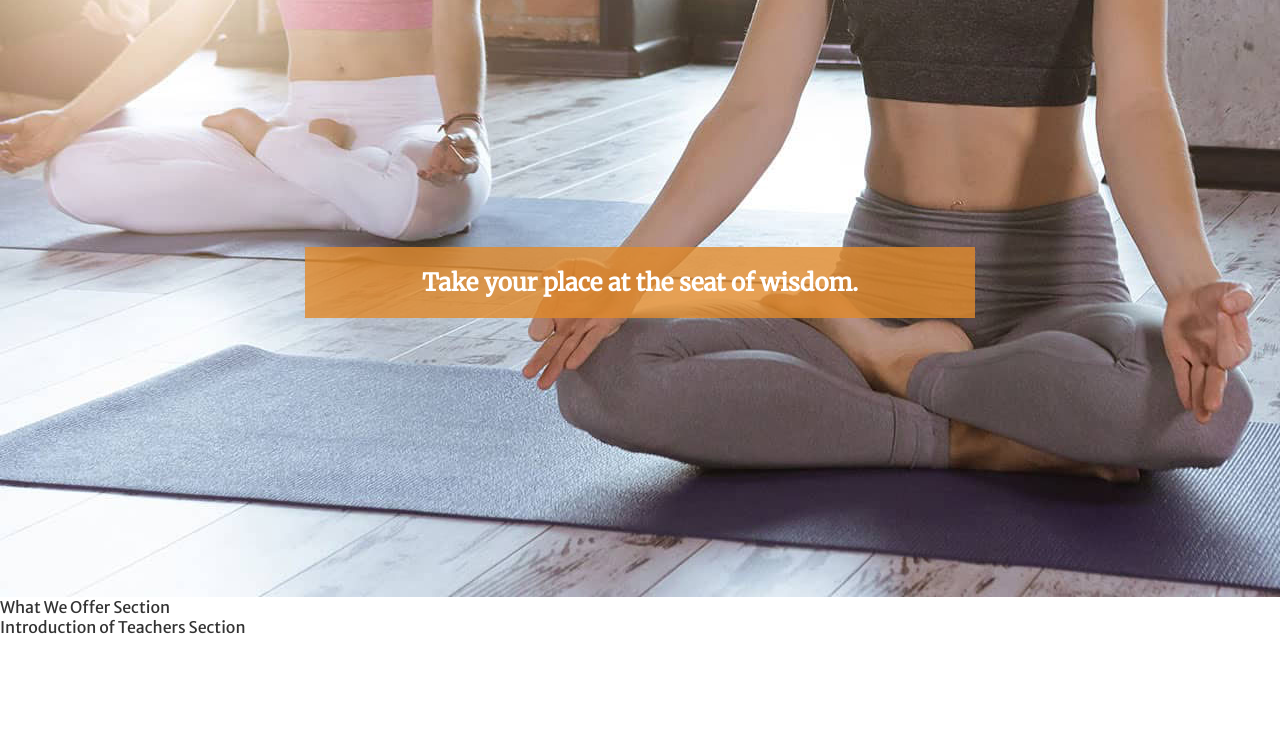
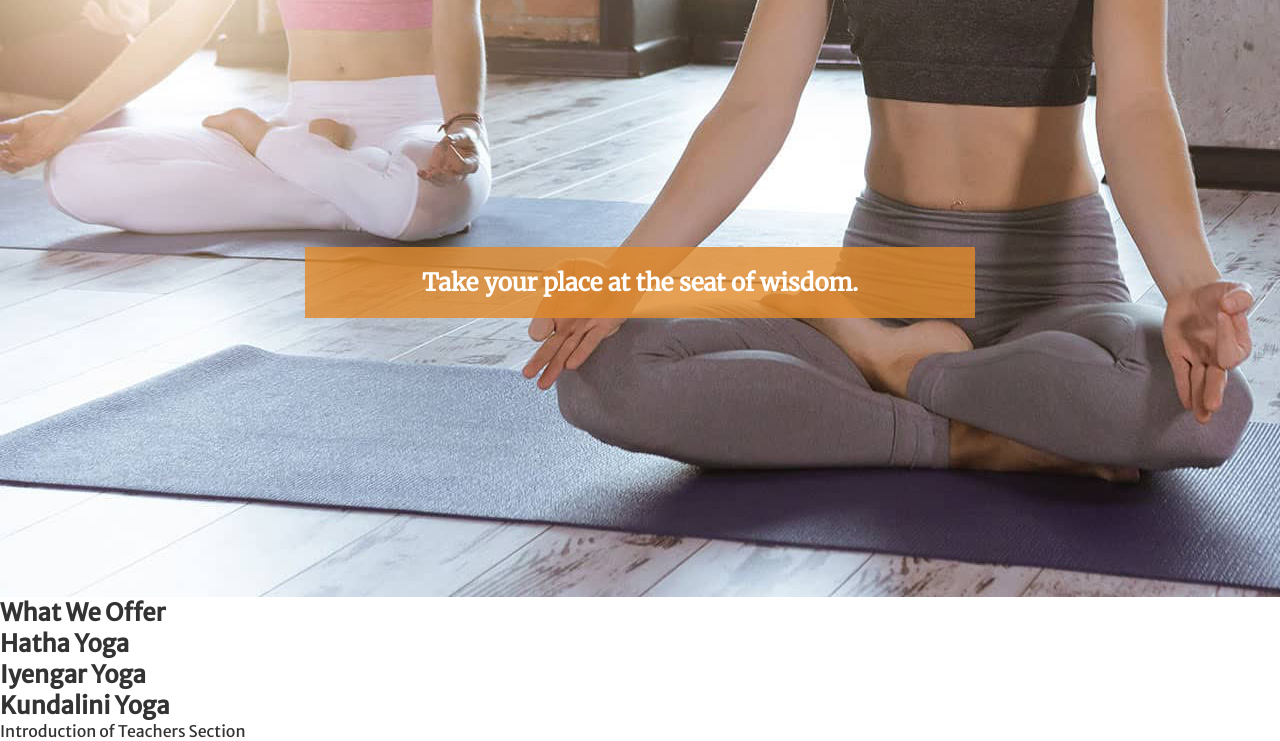
Before and after one commit to NOMAD1981/project-one, a plain HTML site: page index.html in a window 1280 px wide. Shown: the part 103-844 px from the top of the page. Before the commit the page ends 800 px from the top, so only its background shows below. Drawn offline with Linux system fonts and the light colour scheme.

Commit message:
Add left offerings section offerings section to index.html and apply associated ids and classes to reference in css styling

```diff
--- a/index.html
+++ b/index.html
@@ -36,8 +36,26 @@
             </div>
         </div>
     </section>
-    <section>
-        What We Offer Section
+    <section id="offerings">
+        <h2 id="offerings-heading">What We Offer</h2>
+        <div id="left-offerings">
+            <div class="left-offerings-heading">
+                <h2>Hatha Yoga</h2>
+                <p></p>
+            </div>
+        </div>
+        <div id="left-offerings">
+            <div class="left-offerings-heading">
+                <h2>Iyengar Yoga</h2>
+                <p></p>
+            </div>
+        </div>
+        <div id="left-offerings">
+            <div class="left-offerings-heading">
+                <h2>Kundalini Yoga</h2>
+                <p></p>
+            </div>
+        </div>
     </section>
     <section>
         Introduction of Teachers Section
```
